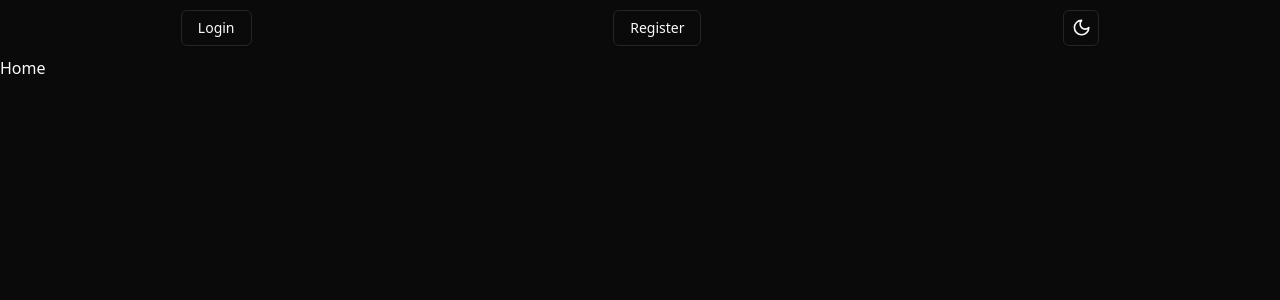
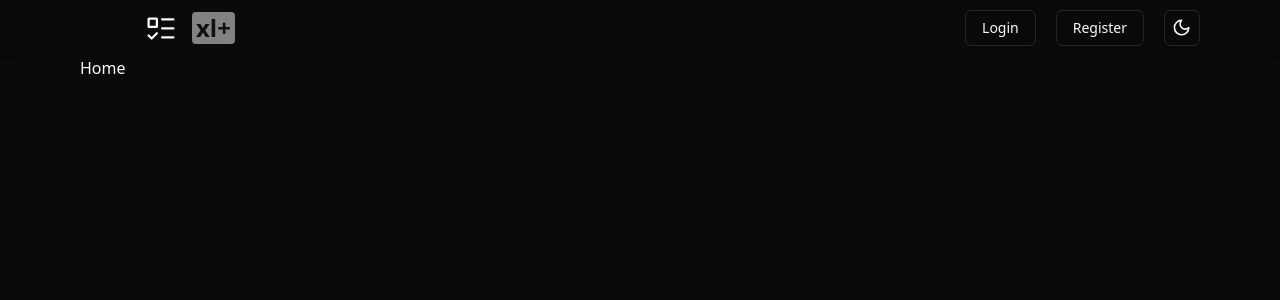
Before and after one commit to sauravkhanal/task-manager, a React (Vite) app in the folder Frontend/: page / in a window 1280 px wide. Shown: the top 300 px of the page. Built offline with nearby package versions, Linux system fonts and the light colour scheme.

Commit message:
basic setup

```diff
--- a/Frontend/src/App.tsx
+++ b/Frontend/src/App.tsx
@@ -10,13 +10,15 @@ function App() {
     return (
         <ThemeProvider defaultTheme="dark" storageKey="vite-ui-theme">
             <BrowserRouter>
-                <NavBar />
+                <NavBar className="lg:px-20" />
+                <div className="lg:px-20">
                     <Routes>
                         <Route path="/" element={<Home />} />
                         <Route path="/login" element={<Login />} />
                         <Route path="/register" element={<Register />} />
                         <Route path="/verify" element={<VerifyOTP />} />
                     </Routes>
+                </div>
             </BrowserRouter>
         </ThemeProvider>
     );
--- /dev/null
+++ b/Frontend/src/components/NavBar/Icon.tsx
@@ -0,0 +1,12 @@
+import { GoTasklist } from "react-icons/go";
+import { Link } from "react-router-dom";
+export default function Icon() {
+    return (
+        <Link to={"/"} className="flex flex-row items-center">
+            <GoTasklist className="text-primary text-4xl" />
+            <p className="p-1 font-medium font-rbCon hidden md:visible">
+                Task Manager
+            </p>
+        </Link>
+    );
+}
--- a/Frontend/src/components/NavBar/index.tsx
+++ b/Frontend/src/components/NavBar/index.tsx
@@ -1,10 +1,19 @@
 import { Link } from "react-router-dom";
 import { ModeToggle } from "../ModeToggle";
 import { Button } from "../ui/button";
+import Icon from "./Icon";
+import { IClassName } from "@/types";
+import ScreenSizeIndicator from "@/utils/screenSizeIndicator";
 
-export default function NavBar() {
+export default function NavBar({ className }: IClassName) {
     return (
-        <div className="h-14 shadow-sm flex justify-around items-center">
+        <div
+            className={`h-14 shadow-md flex justify-end gap-5 items-center ${className}`}
+        >
+            <ScreenSizeIndicator />
+            <span className="grow">
+                <Icon />
+            </span>
             <Button variant={"outline"}>
                 <Link to={"Login"} title="Login">
                     Login
--- a/Frontend/src/index.css
+++ b/Frontend/src/index.css
@@ -1,3 +1,5 @@
+@import url("https://fonts.googleapis.com/css2?family=Roboto+Condensed:ital,wght@0,100..900;1,100..900&display=swap");
+
 @tailwind base;
 @tailwind components;
 @tailwind utilities;
--- /dev/null
+++ b/Frontend/src/types/index.ts
@@ -0,0 +1,3 @@
+export interface IClassName {
+    className: string;
+}
--- a/Frontend/tailwind.config.js
+++ b/Frontend/tailwind.config.js
@@ -2,10 +2,10 @@
 module.exports = {
     darkMode: ["class"],
     content: [
-    './pages/**/*.{ts,tsx}',
-    './components/**/*.{ts,tsx}',
-    './app/**/*.{ts,tsx}',
-    './src/**/*.{ts,tsx}',
+        "./pages/**/*.{ts,tsx}",
+        "./components/**/*.{ts,tsx}",
+        "./app/**/*.{ts,tsx}",
+        "./src/**/*.{ts,tsx}",
     ],
     prefix: "",
     theme: {
@@ -71,7 +71,10 @@ module.exports = {
                 "accordion-down": "accordion-down 0.2s ease-out",
                 "accordion-up": "accordion-up 0.2s ease-out",
             },
+            fontFamily: {
+                rbCon: ["Roboto Condensed"],
+            },
         },
     },
     plugins: [require("tailwindcss-animate")],
-}
+};
```
Lines whose indentation alone changed are shown as unchanged.
